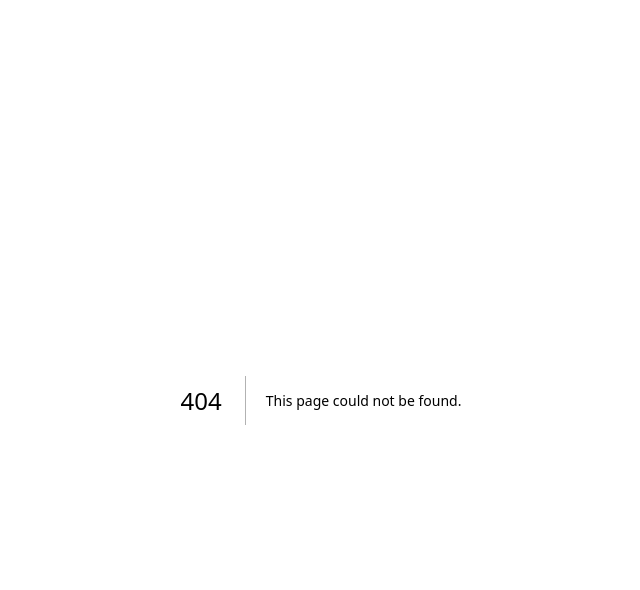
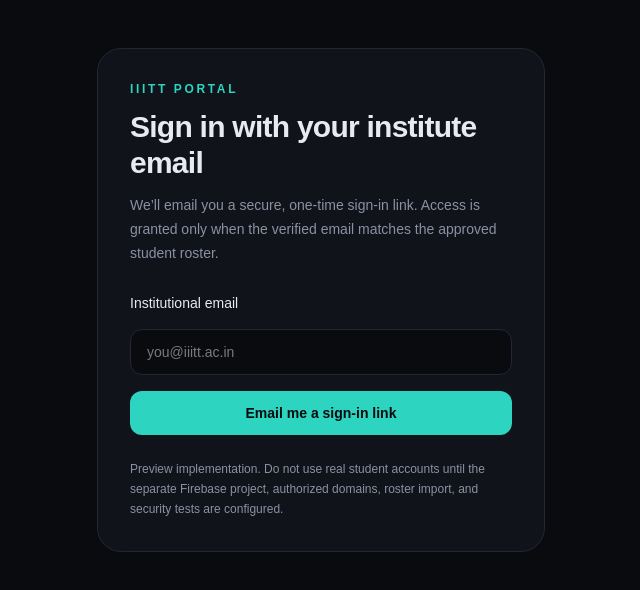
Before and after one commit to Syed-Haseeb97/Student_portal, a Next.js app: page /sign-in in a window 1280 px wide. Before the commit this address had no page. Shown: the top 590 px of the page, without its empty margins (319-959 px from the left). Built offline with nearby package versions, Linux system fonts and the light colour scheme.

Commit message:
feat(firebase): add app/sign-in/page.tsx

```diff
--- /dev/null
+++ b/app/sign-in/page.tsx
@@ -0,0 +1,42 @@
+"use client";
+
+import { useState } from "react";
+import { sendInstitutionalSignInLink } from "@/lib/firebase/email-link";
+
+export default function SignInPage() {
+  const [email, setEmail] = useState("");
+  const [status, setStatus] = useState<{ kind: "error" | "success"; message: string } | null>(null);
+  const [busy, setBusy] = useState(false);
+
+  async function submit(event: React.FormEvent<HTMLFormElement>) {
+    event.preventDefault();
+    setBusy(true);
+    setStatus(null);
+    try {
+      await sendInstitutionalSignInLink(email);
+      setStatus({ kind: "success", message: "Sign-in link sent. Open it on this device, or enter the same email on the link completion page if using another device." });
+    } catch (error) {
+      setStatus({ kind: "error", message: error instanceof Error ? error.message : "Could not send the sign-in link. Please retry." });
+    } finally {
+      setBusy(false);
+    }
+  }
+
+  return <main className="min-h-screen px-4 py-12 sm:px-8">
+    <section className="mx-auto max-w-md rounded-3xl border border-line bg-surface p-6 sm:p-8">
+      <p className="text-xs font-semibold uppercase tracking-[.22em] text-accent">IIITT Portal</p>
+      <h1 className="mt-3 text-3xl font-semibold tracking-tight">Sign in with your institute email</h1>
+      <p className="mt-3 text-sm leading-6 text-muted">We’ll email you a secure, one-time sign-in link. Access is granted only when the verified email matches the approved student roster.</p>
+      <form className="mt-7 space-y-4" onSubmit={submit}>
+        <label className="block text-sm font-medium" htmlFor="email">Institutional email</label>
+        <input id="email" type="email" required autoComplete="email" value={email} onChange={(event) => setEmail(event.target.value)}
+          placeholder="you@iiitt.ac.in" className="w-full rounded-xl border border-line bg-canvas px-4 py-3 text-sm outline-none focus:border-accent" />
+        <button type="submit" disabled={busy} className="w-full rounded-xl bg-accent px-4 py-3 text-sm font-semibold text-canvas disabled:opacity-60">
+          {busy ? "Sending link…" : "Email me a sign-in link"}
+        </button>
+      </form>
+      {status && <p role="status" className={`mt-4 rounded-xl border p-3 text-sm leading-6 ${status.kind === "error" ? "border-risk/40 text-risk" : "border-accent/40 text-accent"}`}>{status.message}</p>}
+      <p className="mt-6 text-xs leading-5 text-muted">Preview implementation. Do not use real student accounts until the separate Firebase project, authorized domains, roster import, and security tests are configured.</p>
+    </section>
+  </main>;
+}
```
